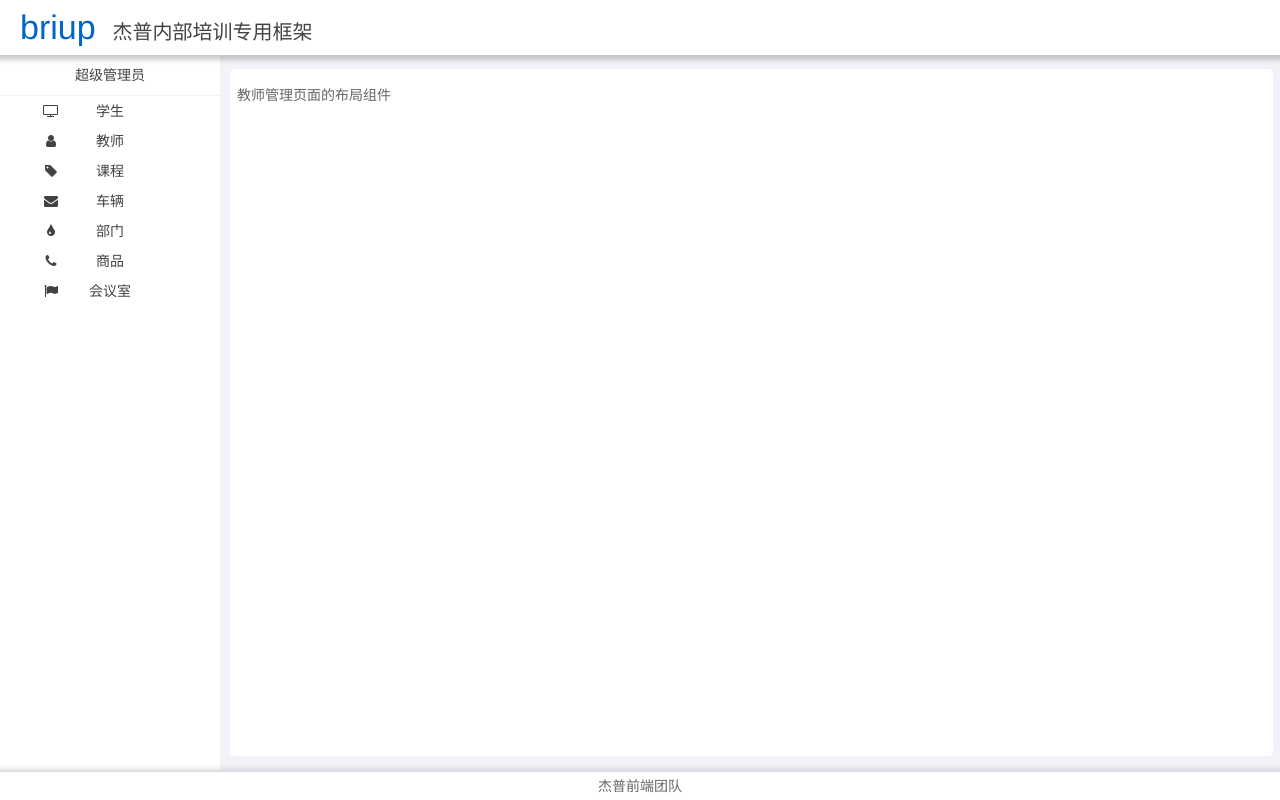
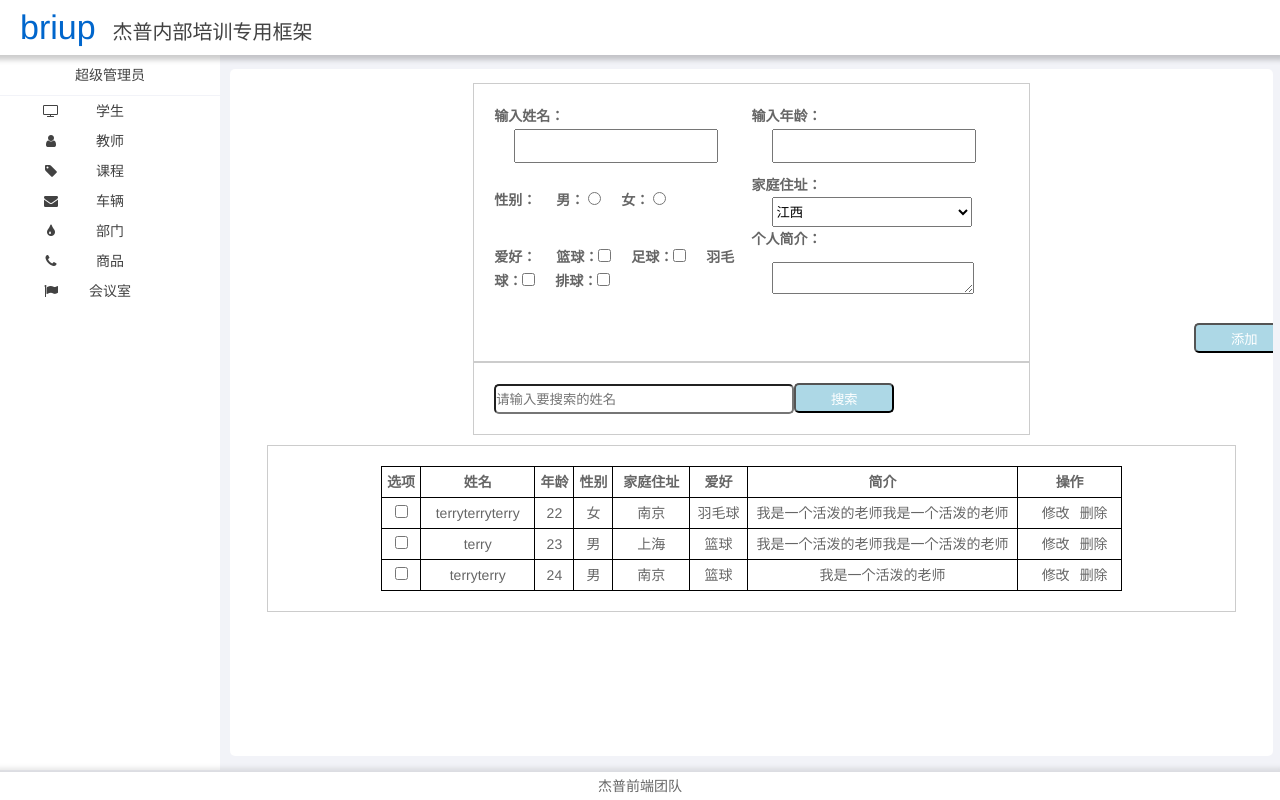
Before and after one commit to pluslicy/react-app-curd, a React (Create React App) app: page /teacher in a window 1280 px wide. Built offline with nearby package versions, Linux system fonts and the light colour scheme.

Commit message:
'axios+mockjs数据列表展示'

```diff
--- a/package.json
+++ b/package.json
@@ -3,6 +3,8 @@
   "version": "0.1.0",
   "private": true,
   "dependencies": {
+    "axios": "^0.18.0",
+    "mockjs": "^1.0.1-beta3",
     "react": "^16.7.0",
     "react-dom": "^16.7.0",
     "react-router-dom": "^4.3.1",
--- /dev/null
+++ b/src/mock/axios.js
@@ -0,0 +1,15 @@
+//将所有axios请求进行封装，后期发送数据请求直接调用封装方法
+
+import axios from "axios";
+import './mock.js';
+
+
+export const http ={
+    apiGet(url){
+        return new Promise((resolve)=>{
+            axios.get(url).then((response)=>{
+                resolve(response);
+            });
+        })
+    }
+}
--- /dev/null
+++ b/src/mock/mock.js
@@ -0,0 +1,15 @@
+//引入mockjs进行后台数据模拟
+
+import Mock from "mockjs";
+
+Mock.mock('/teacherList',{
+        "list|1-10":[{
+            "name|1-5":"terry",
+            "age|+1":22,
+            "gender|1":true,
+            "likes|1":[["篮球","足球"],["篮球"],["足球","羽毛球"],["排球","羽毛球","篮球"],["羽毛球"]],
+            "address|1":["江西",'上海','南京'],
+            "sigle|1-5":"我是一个活泼的老师"
+        }]
+
+});
--- /dev/null
+++ b/src/pages/teacher/TeacherForm.js
@@ -0,0 +1,77 @@
+
+//TeacherLayout页面中form表单组件
+
+import React,{Component} from 'react';
+import './style/TeacherForm.css'
+
+class TeacherForm extends Component{
+
+
+    //重写成员方法
+    render(){
+        return (
+            <div className="teacherForm">
+                <form action="">
+                    <div className="row">
+                        <div>
+                            输入姓名：<input type="text"/>
+                            </div>
+                            <div>
+                            输入年龄：<input type="text"/>
+                        </div>
+                    </div>
+                    <div className="row">
+                        <div>
+                                性别：
+                                <label>
+                                男： <input type="radio"/>
+                                </label>
+                                <label>
+                                女： <input type="radio"/>
+                                </label>
+                        </div>
+                        <div>
+                            家庭住址：
+                            <select name="" id="">
+                                <option value="">江西</option>
+                                <option value="">上海</option>
+                                <option value="">江苏</option>
+                            </select>
+                        </div>
+                    </div>
+                    <div className="row">
+                        <div>
+                            爱好：
+                            <label>
+                                篮球：<input type="checkbox"/>
+                            </label>
+                            <label>
+                                足球：<input type="checkbox"/>
+                            </label>
+                            <label>
+                                羽毛球：<input type="checkbox"/>
+                            </label>
+                            <label>
+                                排球：<input type="checkbox"/>
+                            </label>
+
+                        </div>
+                        <div>
+                            <span className="sigle">个人简介：</span>
+                                <textarea name="" id="" cols="30" rows="10"></textarea>
+                        </div>
+                    </div>
+
+                    <button type="button">添加</button>
+
+
+
+                </form>
+            </div>
+        )
+    }
+
+
+}
+
+export default TeacherForm;
--- a/src/pages/teacher/TeacherLayout.js
+++ b/src/pages/teacher/TeacherLayout.js
@@ -1,11 +1,35 @@
 // 教师管理页面的布局组件
-import React,{Component}  from 'react'
+import React,{Component}  from 'react';
+import {http} from '../../mock/axios';
+import TeacherForm from './TeacherForm';
+import TeacherList from './TeacherList';
+import './style/TeacherLayout.css'
 
 class TeacherLayout extends Component{
+
+
+
+
+  //成员方法
+  handlerClick(){
+    http.apiGet("/teacherList").then((response)=>{
+      console.log(response);
+    });
+  }
+  //重写渲染方法
   render(){
     return (
       <div className='teacher_layout'>
-       教师管理页面的布局组件
+        <TeacherForm/>
+            <div className="search">
+              <form action="">
+                <input type="search" placeholder="请输入要搜索的姓名"/>
+                <button>搜索</button>
+              </form>
+            </div>
+
+          <TeacherList/>
+
       </div>
     )
   }
--- /dev/null
+++ b/src/pages/teacher/TeacherList.js
@@ -0,0 +1,85 @@
+
+//TeacherLayout页面中form表单组件
+
+import React,{Component} from 'react';
+import './style/TeacherList.css'
+import {http} from '../../mock/axios';
+
+class TeacherList extends Component{
+    //创建构造函数，声明state中数据
+    constructor(props){
+        super(props);
+        this.state={
+            teacherList:[]
+        }
+    }
+
+    //生命周期
+    componentWillMount(){//组件即将绑定
+        //在组件即将绑定之前发送请求，返回默认techerList
+        http.apiGet("/teacherList").then((response)=>{
+            var teacherList=response.data.list;
+            if(teacherList.length>0){
+                this.setState({
+                    teacherList:teacherList
+                })
+
+                console.log(this.state.teacherList);
+            }
+          });
+    }
+
+
+
+
+    //重写成员方法
+    render(){
+        let {teacherList}=this.state;
+        return (
+            <div className="teacherList">
+                <table>
+                    <thead>
+                        <tr>
+                            <th>选项</th>
+                            <th>姓名</th>
+                            <th>年龄</th>
+                            <th>性别</th>
+                            <th>家庭住址</th>
+                            <th>爱好</th>
+                            <th>简介</th>
+                            <th>操作</th>
+                        </tr>
+                    </thead>
+                    <tbody>
+                        {
+                            teacherList.map(function(item,index){
+                                return (
+                                    <tr  key={index}>
+                                        <td>
+                                            <input type="checkbox" value={index}/>
+                                        </td>
+                                        <td>{item.name}</td>
+                                        <td>{item.age}</td>
+                                        <td>{item.gender===true?"男":"女"}</td>
+                                        <td>{item.address}</td>
+                                        <td>{item.likes.join("-")}</td>
+                                        <td>{item.sigle}</td>
+                                        <td>
+                                            <span>修改</span>
+                                            <span>删除</span>
+                                        </td>
+                                    </tr>
+                                )
+                            })
+                        }
+
+                    </tbody>
+                </table>
+            </div>
+        )
+    }
+
+
+}
+
+export default TeacherList;
--- /dev/null
+++ b/src/pages/teacher/style/TeacherForm.css
@@ -0,0 +1,47 @@
+.teacherForm{
+}
+
+.teacherForm form{
+    width: 50%;
+    border:1px solid #ccc;
+    margin:0 auto;
+    padding: 20px;
+    font-size: 14px;
+    font-weight: 700
+}
+
+.teacherForm form>div{
+    display: flex;
+    align-items: center;
+    margin-bottom: 10px
+
+}
+
+.teacherForm form>div>div{
+    flex: 1
+}
+.teacherForm form>div>div textarea,.teacherForm form>div>div input[type='text'],.teacherForm form>div>div select{
+    width: 200px;
+    height: 30px;
+
+}
+
+.teacherForm form>div>div textarea,.teacherForm form>div>div label,.teacherForm form>div>div select,.teacherForm form>div>div input[type='text']{
+    margin-left: 20px;
+
+}
+.teacherForm form div span.sigle{
+    position: relative;
+    top: -10px
+}
+
+.teacherForm form button{
+    width: 100px;
+    height: 30px;
+    border-radius: 5px;
+    color: #fff;
+    background: lightblue;
+    position: relative;
+    left: 700px;
+    top: 12px;
+}
--- /dev/null
+++ b/src/pages/teacher/style/TeacherLayout.css
@@ -0,0 +1,29 @@
+.teacher_layout{
+}
+
+.teacher_layout .search{
+    border:1px solid #ccc;
+    width: 50%;
+    margin:0 auto;
+    padding: 20px;
+
+}
+.teacher_layout .search div{
+    width: 50%;
+    margin: 0 auto
+}
+.teacher_layout .search input{
+    width: 300px;
+    height: 30px;
+    border-radius: 5px;
+
+}
+
+.teacher_layout .search button{
+    width: 100px;
+    height: 30px;
+    border-radius: 5px;
+    color: #fff;
+    background: lightblue;
+
+}
--- /dev/null
+++ b/src/pages/teacher/style/TeacherList.css
@@ -0,0 +1,31 @@
+.teacherList{
+    border:1px solid #ccc;
+    width: 90%;
+    margin:0 auto;
+    padding: 20px;
+    margin-top: 10px;
+
+}
+
+.teacherList table{
+    width: 80%;
+    border:1px solid red;
+    border-collapse: collapse;
+    margin:0 auto
+}
+
+.teacherList table tr th,.teacherList table tr td{
+    border:1px solid black;
+    text-align: center;
+    height: 30px;
+    max-width: 200px;
+}
+
+.teacherList table tr td span{
+    display: inline-block;
+    margin-left: 10px;
+    cursor: pointer;
+}
+.teacherList table tr td span:hover{
+    color: blue
+}
```
